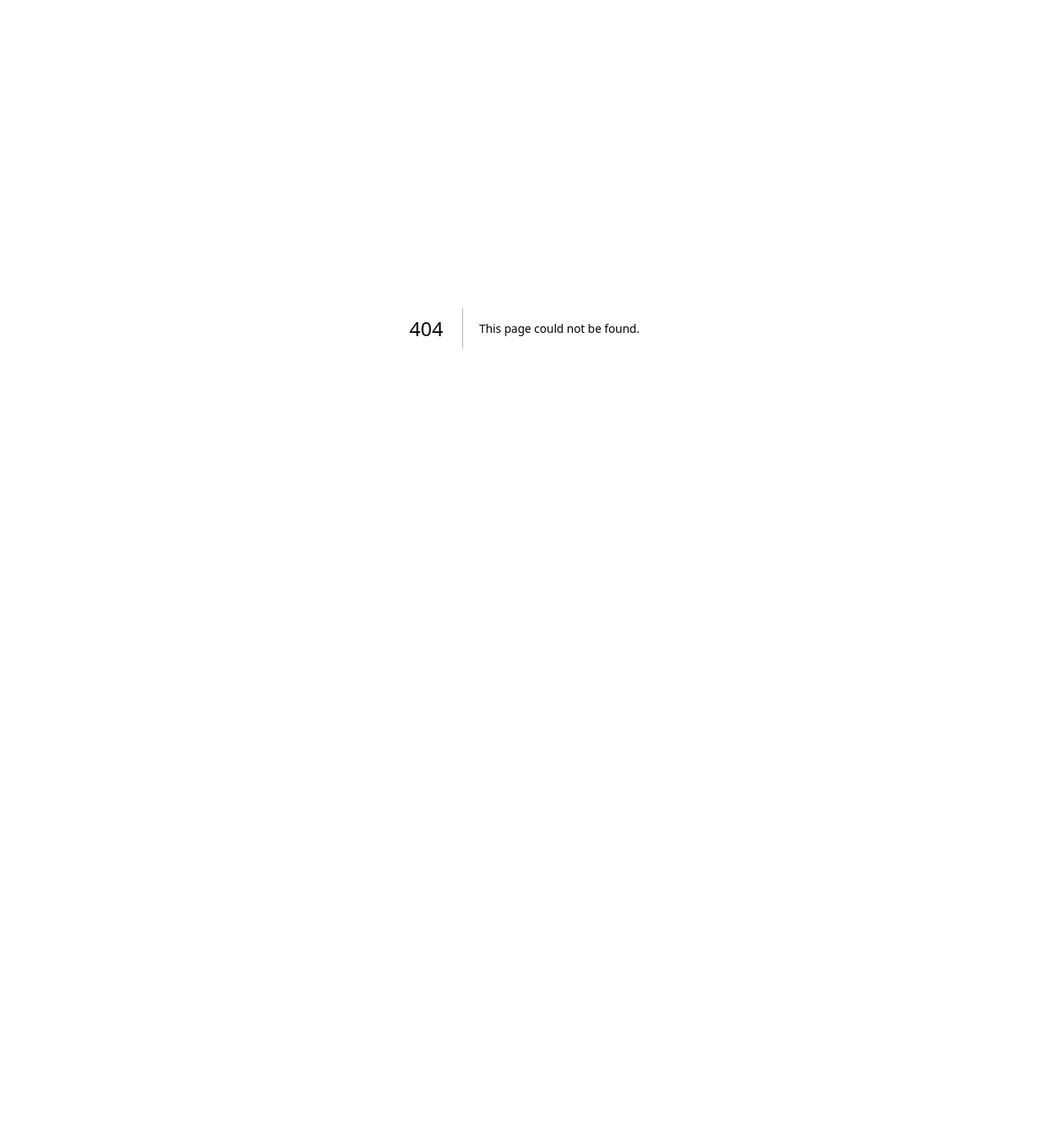
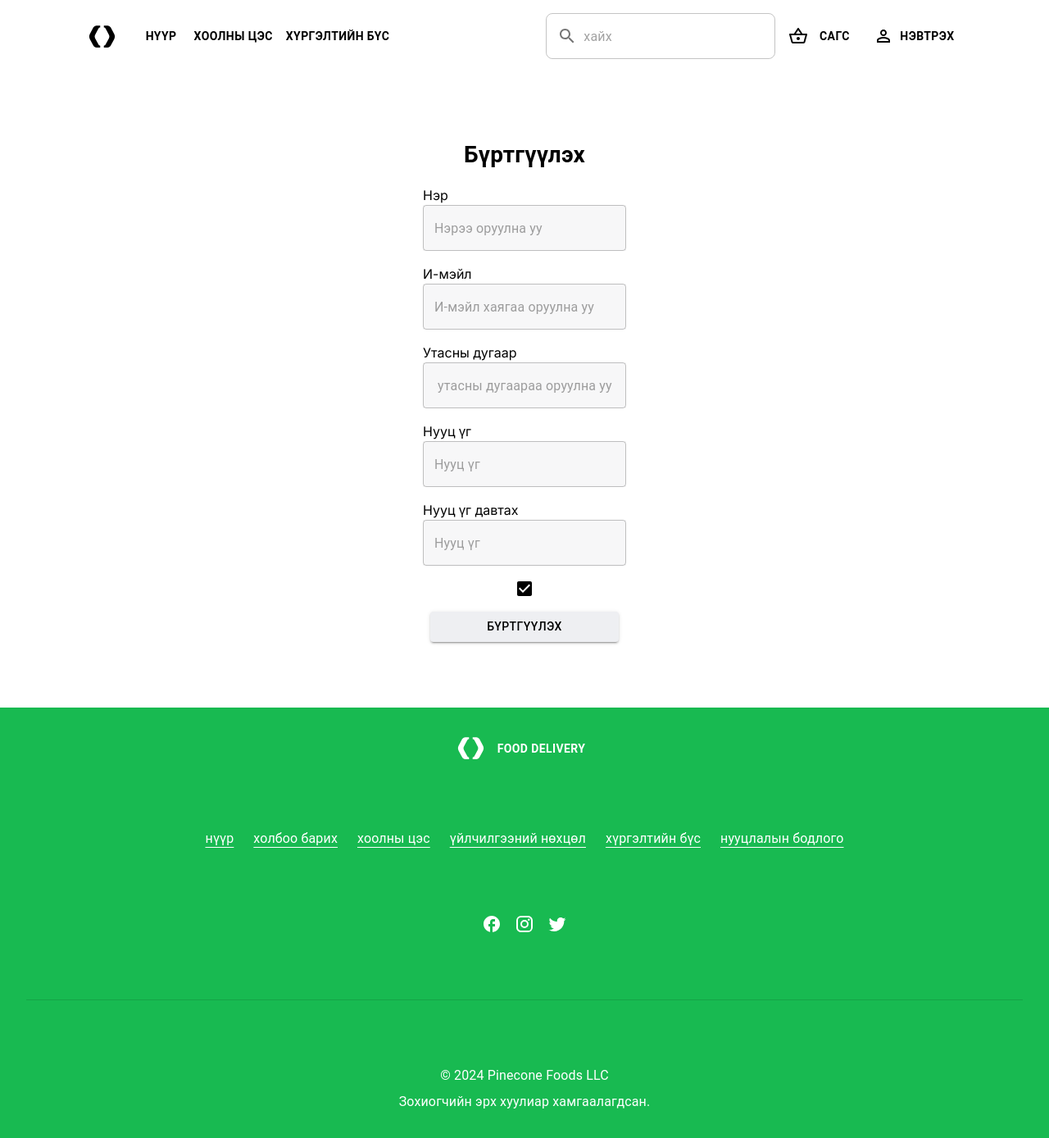
Before and after one commit to Bymbaabatdelger/Food-deliver, a Next.js app in the folder client/: page /signup in a window 1280 px wide. Before the commit this address had no page. Shown: the whole page at 82% size. Before the commit the page ends 800 px from the top, so only its background shows below. Built offline with nearby package versions, Linux system fonts and the light colour scheme.

Commit message:
added signup front

```diff
--- a/client/src/app/components/Footer.tsx
+++ b/client/src/app/components/Footer.tsx
@@ -10,7 +10,8 @@ import { Fullscreen } from "@mui/icons-material";
 
 export default function Footer() {
     return (
-        <Stack sx={{
+       <Stack>
+         <Stack sx={{
             background: "#18BA51",
             p: 4
         }}>
@@ -36,12 +37,16 @@ export default function Footer() {
                     <TwitterIcon sx={{color:"#fff"}}/>
                 </Stack>
 
-                <Divider  sx={{ color:"#fff" , height:2 , width:10}}/>
+                <Divider   orientation="horizontal" flexItem sx={{  color: "#fff"}}/>
                 <Stack direction="column" spacing={1} alignItems="center">
                 <Font>© 2024 Pinecone Foods LLC</Font>
                 <Font>Зохиогчийн эрх хуулиар хамгаалагдсан.</Font>
                 </Stack>
             </Stack>
         </Stack>
+        <Stack>
+
+        </Stack>
+       </Stack>
     )
 }
--- /dev/null
+++ b/client/src/app/components/Login.tsx
@@ -0,0 +1,21 @@
+import { Button, Stack, TextField, Typography } from "@mui/material";
+
+export default function Login() {
+    return(
+      <Stack alignItems="center" p={10} spacing={2}>
+        <Typography sx={{fontSize:28 , fontWeight:700}}>Нэвтрэх</Typography>
+        <Stack>
+            Имэйл
+            <TextField  sx={{background:"#F7F7F8"}} placeholder="Имэйл хаягаа оруулна уу"></TextField>
+        </Stack>
+        <Stack>
+            Нууц үг
+            <TextField sx={{background:"#F7F7F8"}} type="password"  placeholder="Нууц үг"></TextField>
+        </Stack>
+        <Typography sx={{textAlign:"right"}} >нууц үг сэргээх</Typography>
+        <Button sx={{ background:"#EEEFF2" , color: "black" ,width:"230px"}} variant="contained">Нэвтрэх</Button>
+        <Typography>  эсвэл</Typography>
+        <Button sx={{ color:"black" , width:"230px"}} color="success" variant="outlined">Бүртгүүлэх</Button>
+      </Stack>
+    )
+}
--- /dev/null
+++ b/client/src/app/components/Signup.tsx
@@ -0,0 +1,32 @@
+import { CheckBox } from "@mui/icons-material";
+import { Button, Stack, TextField, Typography } from "@mui/material";
+
+export default function Signup(){
+    return(
+        <Stack alignItems="center" p={10} spacing={2}>
+        <Typography sx={{fontSize:28 , fontWeight:700}}>Бүртгүүлэх</Typography>
+        <Stack>
+            Нэр
+            <TextField  sx={{background:"#F7F7F8"}} placeholder="Нэрээ оруулна уу"></TextField>
+        </Stack>
+        <Stack>
+        И-мэйл
+            <TextField  sx={{background:"#F7F7F8"}} placeholder="И-мэйл хаягаа оруулна уу"></TextField>
+        </Stack>
+        <Stack>
+        Утасны дугаар
+            <TextField  sx={{background:"#F7F7F8"}} placeholder=" утасны дугаараа оруулна уу"></TextField>
+        </Stack>
+        <Stack>
+            Нууц үг
+            <TextField sx={{background:"#F7F7F8"}} type="password"  placeholder="Нууц үг"></TextField>
+        </Stack>
+        <Stack>
+        Нууц үг давтах
+            <TextField sx={{background:"#F7F7F8"}} type="password"  placeholder="Нууц үг"></TextField>
+        </Stack>
+       <CheckBox />
+        <Button sx={{ background:"#EEEFF2" , color: "black" ,width:"230px"}} variant="contained">Бүртгүүлэх</Button>
+      </Stack>
+    )
+}
--- a/client/src/app/components/Text.tsx
+++ b/client/src/app/components/Text.tsx
@@ -4,7 +4,9 @@ export default function Text ({children}: {children:string}){
     return(
         <Typography sx={{
             color: "#fff",
-            textDecoration:"underline"
+            textDecoration:"underline",
+            gap:1,
+            textUnderlineOffset:5
 
         }}>{children}</Typography>
     )
--- a/client/src/app/login/page.tsx
+++ b/client/src/app/login/page.tsx
@@ -1,6 +1,8 @@
 "use client"
 
+import { Stack } from "@mui/material";
 import Footer from "../components/Footer";
+import Login from "../components/Login";
 import Navbar from "../components/Navbar";
 
 
@@ -8,11 +10,12 @@ import Navbar from "../components/Navbar";
 
 export default function Home() {
   return (
-   <div>
+   <Stack >
 
     <Navbar/>
+    <Login/>
     <Footer/>
 
-   </div>
+   </Stack>
   );
 }
--- /dev/null
+++ b/client/src/app/signup/page.tsx
@@ -0,0 +1,15 @@
+"use client"
+import { Stack } from "@mui/material";
+import Navbar from "../components/Navbar";
+import Footer from "../components/Footer";
+import Signup from "../components/Signup";
+
+export default function SignUp(){
+    return(
+        <Stack>
+            <Navbar/>
+            <Signup/>
+            <Footer/>
+        </Stack>
+    )
+}
```
